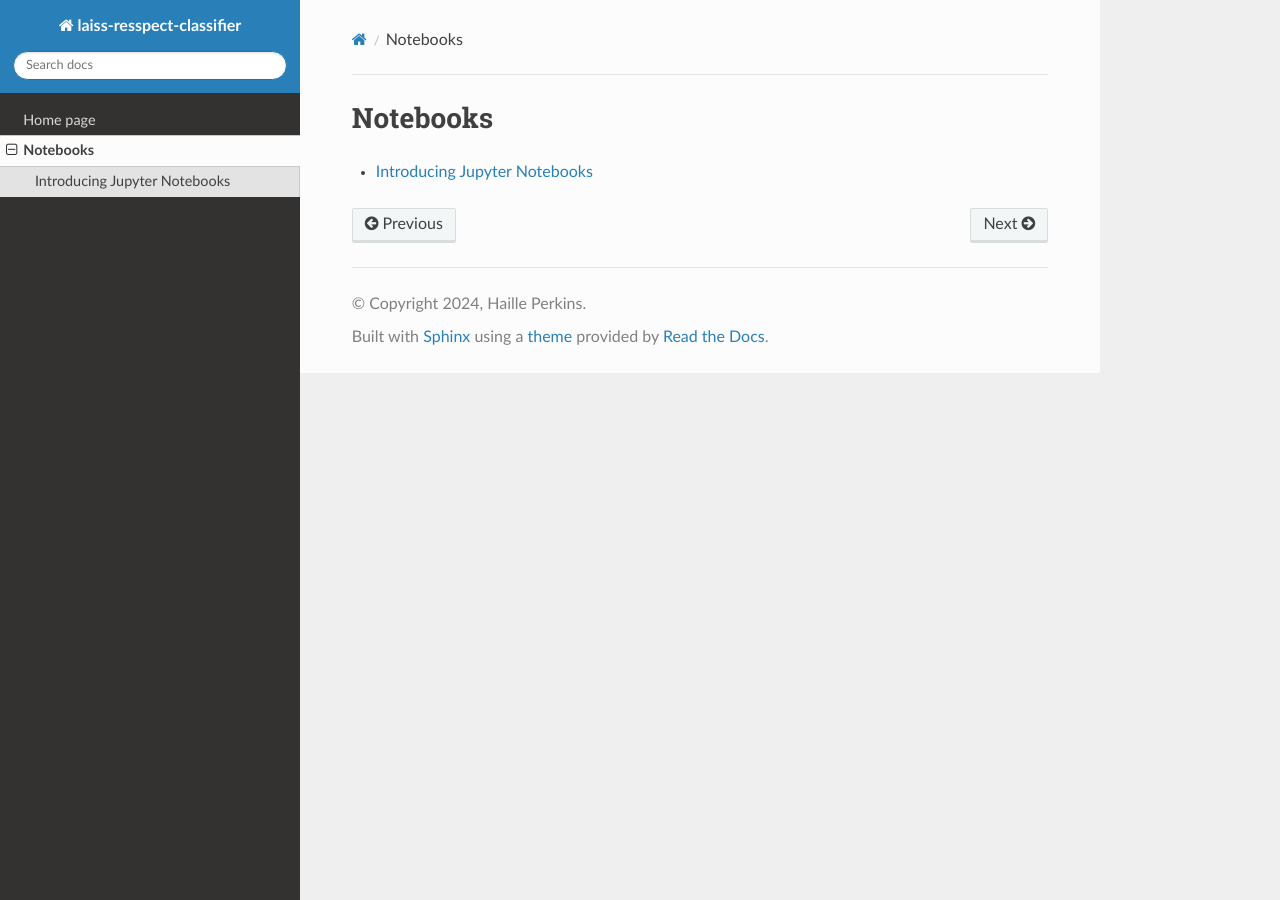
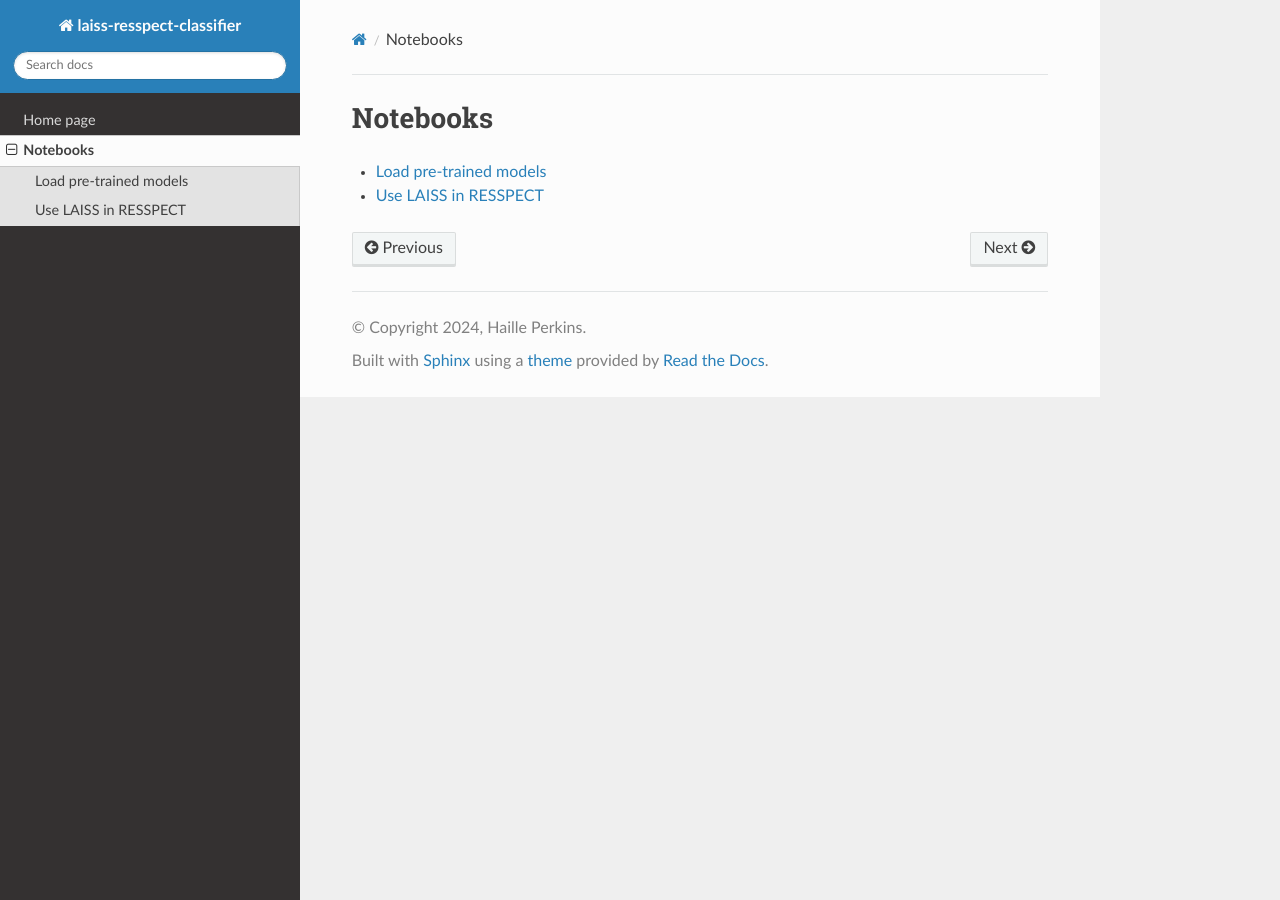
Before and after one commit to lincc-frameworks/laiss-resspect-classifier, a Sphinx documentation site: the page built from docs/notebooks.rst, in a window 1280 px wide. Built offline with Sphinx 7.4.7 and the Read the Docs theme 3.1.0, drawn with Linux system fonts in a browser that asks for light colours; pages that are not in the unit, such as notebooks, are missing from menus.

Commit message:
WIP - Using notebooks in docs/notebooks to build end-to-end example using an external classifier/feature extractor with RESSPECT.

```diff
--- a/docs/notebooks.rst
+++ b/docs/notebooks.rst
@@ -3,4 +3,5 @@ Notebooks
 
 .. toctree::
 
-    Introducing Jupyter Notebooks <notebooks/intro_notebook>
+    Load pre-trained models <notebooks/use_resspect_to_load_pretrained_model>
+    Use LAISS in RESSPECT <notebooks/use_resspect_learn_loop_with_laiss>
```
Also changed, not shown: docs/notebooks/README.md (deleted, +0 -25 lines), docs/notebooks/intro_notebook.ipynb (deleted), docs/notebooks/use_resspect_learn_loop_with_laiss.ipynb (added), docs/notebooks/use_resspect_to_load_pretrained_model.ipynb (added), 3 other files.
